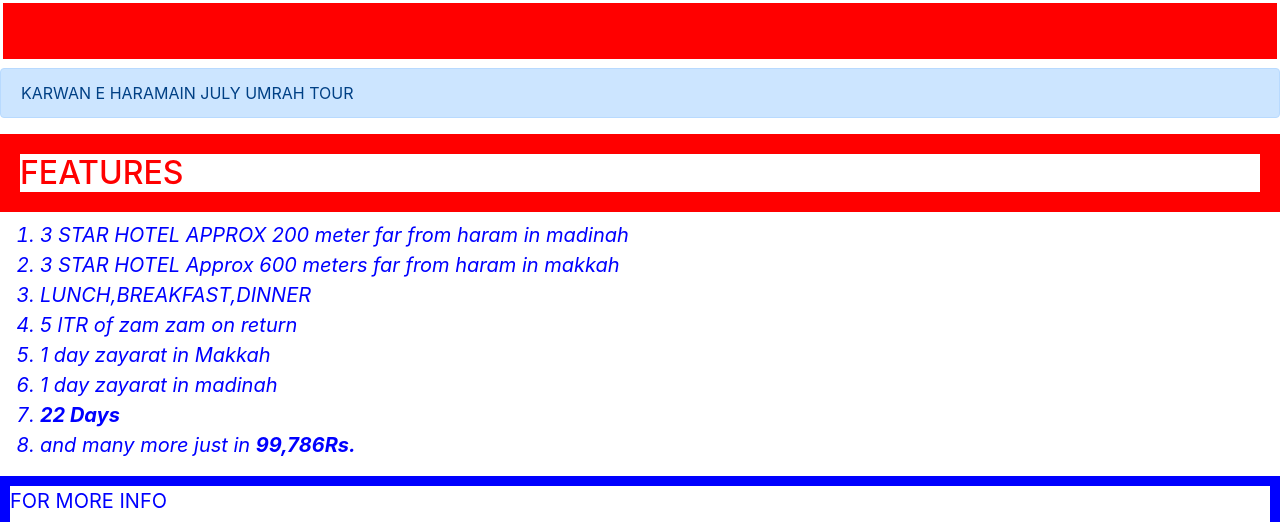
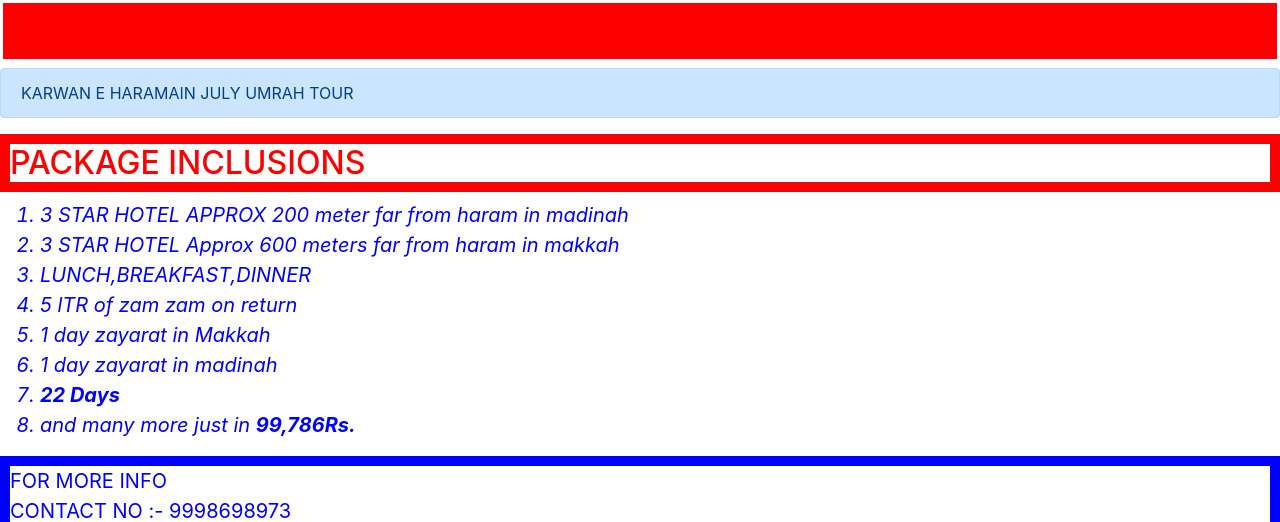
Before and after one commit to Madni06/KARWANEHARAMAIN, a plain HTML site: page index.html in a window 1280 px wide. Shown: the top 522 px of the page. Drawn offline with Linux system fonts and the light colour scheme.

Commit message:
auto publish 1716093794495

```diff
--- a/css/style.css
+++ b/css/style.css
@@ -5,6 +5,6 @@ html{background-color:white;}
 head{background-color:white; colour:blue;}
 ol{background-color: white; color:blue;font-style: italic;font-size:20px;}
 div{background-color:white;color:white;}
-h2{background-color:white;color:red;border: solid 20px;}
+h2{background-color:white;color:red;border: solid 10px;}
 p{border:solid 10px;color: blue; background-color: light black; font-size:20px;}
 img{height:500px;width:350px}
--- a/index.html
+++ b/index.html
@@ -20,7 +20,7 @@
     <div class="alert alert-primary" role="alert">
         KARWAN E HARAMAIN JULY UMRAH TOUR
     </div>
-     <h2>FEATURES </h2>
+     <h2>PACKAGE INCLUSIONS </h2>
 <ol FEATURES>
             <li>3 STAR HOTEL APPROX 200 meter far from haram in madinah</li>
             <li>3 STAR HOTEL Approx 600 meters far from haram in makkah</li>
```
